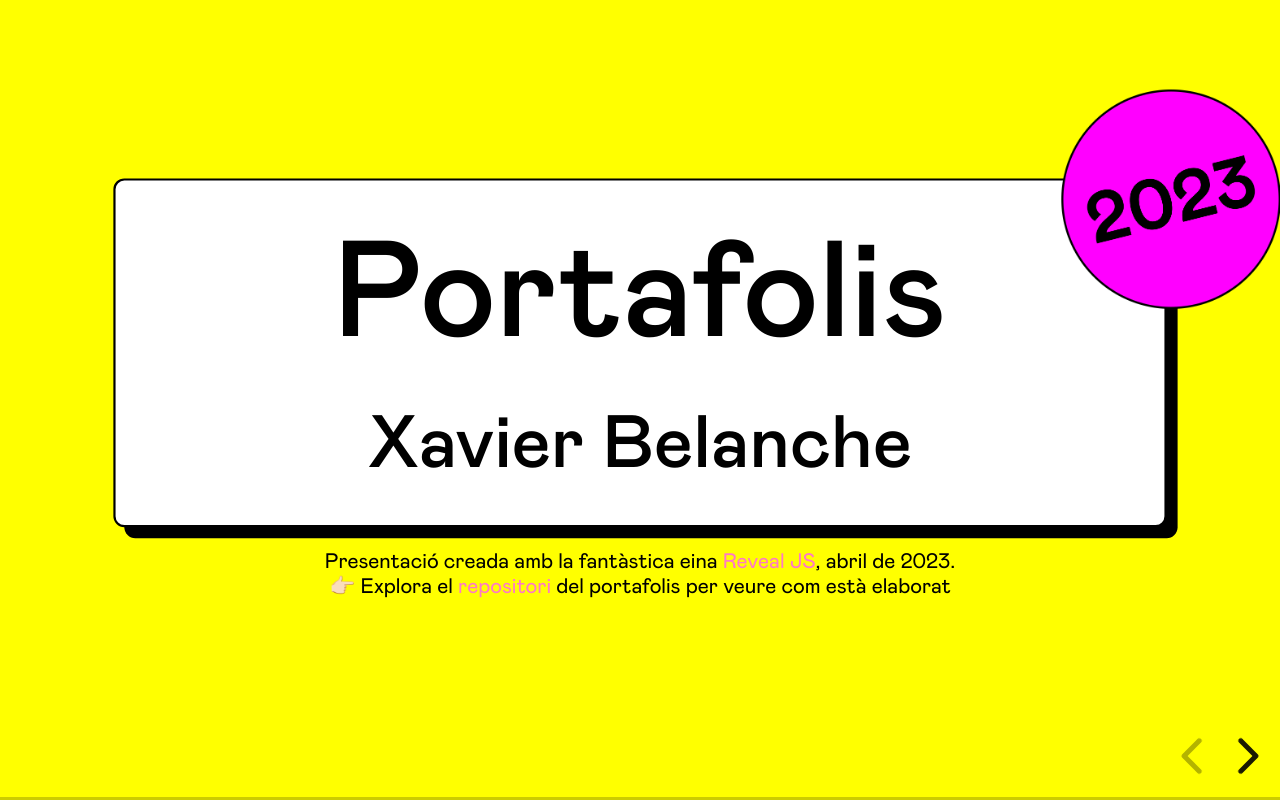
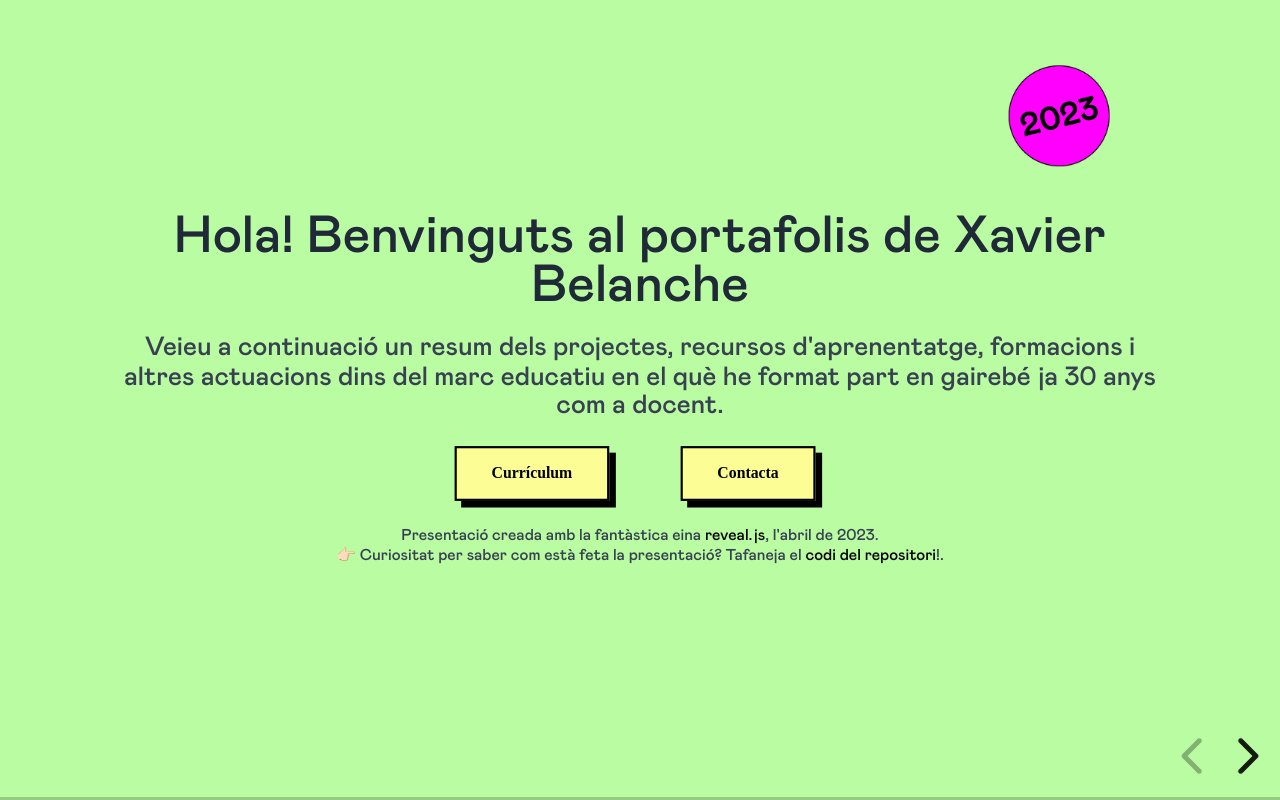
Before and after one commit to xbelanch/portafolis, a plain HTML site: page index.html in a window 1280 px wide. Drawn offline with Linux system fonts and the light colour scheme; a web font is replaced by a local one.

Commit message:
Update visuals

```diff
--- a/dist/theme/brutalist.css
+++ b/dist/theme/brutalist.css
@@ -4,6 +4,8 @@
  * Based on https://brutalist-web.design/
  */
 
+
+ @import url('https://fonts.googleapis.com/css2?family=Unbounded:wght@200;400;500;700&display=swap');
 @import url(./fonts/mabry-pro/stylesheet.css);
 
 html * {
@@ -12,7 +14,7 @@ html * {
 }
 
 section.has-light-background, section.has-light-background h1, section.has-light-background h2, section.has-light-background h3, section.has-light-background h4, section.has-light-background h5, section.has-light-background h6 {
-  color: #000;
+    color: #1f2937;
 }
 
 /*********************************************
@@ -21,26 +23,26 @@ section.has-light-background, section.has-light-background h1, section.has-light
 :root {
   --r-background-color: #FFF;
   --r-main-font: Mabry Pro, helvetica neue, helvetica, Cantarell, Ubuntu, roboto, noto, arial, sans-serif;
-  --r-main-font-size: 32px;
+  --r-main-font-size: 24px;
   --r-main-color: #000;
   --r-block-margin: 20px;
   --r-heading-margin: 0 0 20px 0;
-  --r-heading-font: Mabry Pro, serif, helvetica, roboto, noto, arial, sans-serif;
-  --r-heading-color: #000;
-  --r-heading-line-height: 1.2;
+  --r-heading-font: Unbounded, Mabry Pro, serif, helvetica, roboto, noto, arial, sans-serif;
+  --r-heading-color: #1f2937;
+  --r-heading-line-height: 0.95;
   --r-heading-letter-spacing: normal;
   --r-heading-text-transform: none;
   --r-heading-text-shadow: none;
   --r-heading-font-weight: 500;
   --r-heading1-text-shadow: none;
-  --r-heading1-size: 3.88em;
-  --r-heading2-size: 2.11em;
-  --r-heading3-size: 1.55em;
+  --r-heading1-size: 1.98em;
+  --r-heading2-size: 1.41em;
+  --r-heading3-size: 1.15em;
   --r-heading4-size: 1em;
   --r-code-font: Iosevka, Fira Code, Menlo, Consolas, Monaco, Liberation Mono, Lucida Console, monospace;
-  --r-link-color: #FF79C6;
-  --r-link-color-dark: #ff2da5;
-  --r-link-color-hover: #8BE9FD;
+  --r-link-color: #000;
+  --r-link-color-dark: #c3c300;
+  --r-link-color-hover: #ff2da5;
   --r-selection-background-color: #44475A;
   --r-selection-color: #fff;
 }
@@ -119,8 +121,10 @@ section.has-light-background, section.has-light-background h1, section.has-light
  * OTHER
  *********************************************/
 .reveal p {
-  margin: var(--r-block-margin) 0;
-  line-height: 1.3;
+    color: #374151;
+    margin: var(--r-block-margin) 0;
+    line-height: 1.1;
+    font-weight: 500;
 }
 
 /* Remove trailing margins after titles */
@@ -362,3 +366,68 @@ section.has-light-background, section.has-light-background h1, section.has-light
     background-color: var(--r-background-color);
   }
 }
+
+/*********************************************
+ * CUSTOM STYLES by CHAT CPP
+ *********************************************/
+
+.flex-container {
+    display: flex;
+    flex-direction: row;
+    gap: 10px;
+    color: #000;
+}
+
+.col.left {
+    width: 20%;
+    margin-left: 30%;
+
+}
+.col.right {
+    width: 20%;
+    margin-right: 30%;
+}
+
+.col-left {
+    width: 120%;
+    text-align: left;
+}
+
+.col-left p {
+    font-size: 0.75em;
+    font-weight: 400;
+}
+
+.col-right img {
+    width: 95%;
+    border: 2px solid;
+    box-shadow: 6px 6px;
+}
+
+.col.right p, .col.left p {
+    font-size: 0.6em;
+    font-weight: 700;
+    font-family: Unbounded;
+}
+
+p.button {
+    border: 2px solid;
+    color: #000;
+    padding: 15px 32px;
+    text-align: center;
+    text-decoration: none;
+    display: inline-block;
+    font-size: 16px;
+    font-weight: 700;
+    margin: 4px 2px;
+    cursor: pointer;
+    box-shadow: 6px 6px;
+}
+
+.button-pink {
+    background-color: #FFB2EF;
+}
+
+.button-yellow {
+    background-color: #FDFD96;
+}
--- a/index.html
+++ b/index.html
@@ -16,32 +16,53 @@
   <body>
 	<div class="reveal">
 	  <div class="slides">
-        <section data-background-color="#FFFF00">
-          <img style="position: absolute; left: 90%; top: -25%;" src="assets/any.png" width="200">
-          <div style="background-color: #FFFF;
-                      padding: 32px;
-                      border: 2px solid;
-                      border-color: #000;
-                      border-radius: 10px;
-                      box-shadow: 10px 10px;">
-            <h1>Portafolis</h1>
-            <h2>Xavier Belanche</h2>
+
+        <section data-background-color="#BAFCA2">
+          <img style="position: absolute; left: 85%; top: -45%;" src="assets/any.png" width="92">
+          <h1>Hola! Benvinguts al portafolis de Xavier Belanche</h1>
+          <p>Veieu a continuació un resum dels projectes, recursos d'aprenentatge, formacions i altres actuacions dins del marc educatiu en el què he format part en gairebé ja 30 anys com a docent.</p>
+
+          <div class="flex-container">
+            <div class="col left">
+              <p class="button button-yellow"><a target="_blank" href="assets/xavier-belanche-cv-2023.pdf">Currículum</a></p>
+            </div>
+            <div class="col right">
+              <p class="button button-yellow"><a target="_blank" href="https://api.whatsapp.com/send?phone=555862403">Contacta</a></p>
+            </div>
           </div>
-          <p><small>Presentació creada amb la fantàstica eina <a target="_blank" href="https://revealjs.com/">Reveal JS</a>, abril de 2023.<br>👉🏻 Explora el <a target="_blank" href="https://github.com/xbelanch/portafolis">repositori</a> del portafolis per veure com està elaborat</small></p>
+
+          <p><small>Presentació creada amb la fantàstica eina <a target="_blank" href="https://revealjs.com/">reveal.js</a>, l'abril de 2023.<br>👉🏻 Curiositat per saber com està feta la presentació? Tafaneja el <a target="_blank" href="https://github.com/xbelanch/portafolis">codi del repositori</a>!.</small></p>
         </section>
-        <section data-background-image="https://picsum.photos/id/10/1280/1024?blur=2">
-          <h1>Go, Xavier</h1>
+
+        <section data-background-color="#FFFFFF">
+          <div class="flex-container">
+            <div class="col-left">
+              <h2>Qui sóc?</h2>
+              <p>Professor amb 30 anys d’experiència a l’ensenyament públic impartint docència en la modalitat presencial com a distància. Especialitzat en l’ús, aplicació i difusió de les teconologies per l’aprenentatge en l’àmbit de la docència, la formació del professorat com la creació d’eines i el disseny de recursos d’aprenetatge. Capacitat d’innovació per a la millora de la qualitat edicactiva.</p>
+              <p>Actualment desenvolupo la meva tasca docent a l’<a target="_blank" href="https://ioc.xtec.cat">Institut Obert de Catalunya (IOC)</a>.</p>
+              <p class="button button-pink"><a target="_blank" href="https://twitter.com/xbelanch">També pots trobar-me a Twitter 🙌🏻</a></p>
+            </div>
+            <div class="col-right">
+              <img style="" src="https://media.slid.es/uploads/xavierbelanchealonso/images/320011/ssssssh.jpg" />
+            </div>
+          </div>
         </section>
-		<section data-background-image="https://picsum.photos/id/10/1280/1024?blur=2">
-          <h1>Go, Xavier</h1>
+
+        <section data-background-color="#FF4911">
         </section>
-        <section data-transition="zoom" data-background-gradient="linear-gradient(to bottom, #283b95, #17b2c3)">
-          <h2>This slide will override the presentation transition and zoom!</h2>
-        </section>
-        <section data-background-image="https://picsum.photos/id/9/1280/1024?grayscale&blur=2">
-          <h3>This is a video</h3>
-          <video data-autoplay src="http://clips.vorwaerts-gmbh.de/big_buck_bunny.mp4"></video>
-        </section>
+        <!-- <section data-background-image="https://picsum.photos/id/10/1280/1024?blur=2"> -->
+          <!--   <h1>Go, Xavier</h1> -->
+          <!-- </section> -->
+		<!-- <section data-background-image="https://picsum.photos/id/10/1280/1024?blur=2"> -->
+          <!--   <h1>Go, Xavier</h1> -->
+          <!-- </section> -->
+        <!-- <section data-transition="zoom" data-background-gradient="linear-gradient(to bottom, #283b95, #17b2c3)">  -->
+          <!--   <h2>This slide will override the presentation transition and zoom!</h2> -->
+          <!-- </section> -->
+        <!-- <section data-background-image="https://picsum.photos/id/9/1280/1024?grayscale&blur=2"> -->
+          <!--   <h3>This is a video</h3> -->
+          <!--   <video data-autoplay src="http://clips.vorwaerts-gmbh.de/big_buck_bunny.mp4"></video> -->
+          <!-- </section> -->
 	  </div>
 	</div>
 
```
